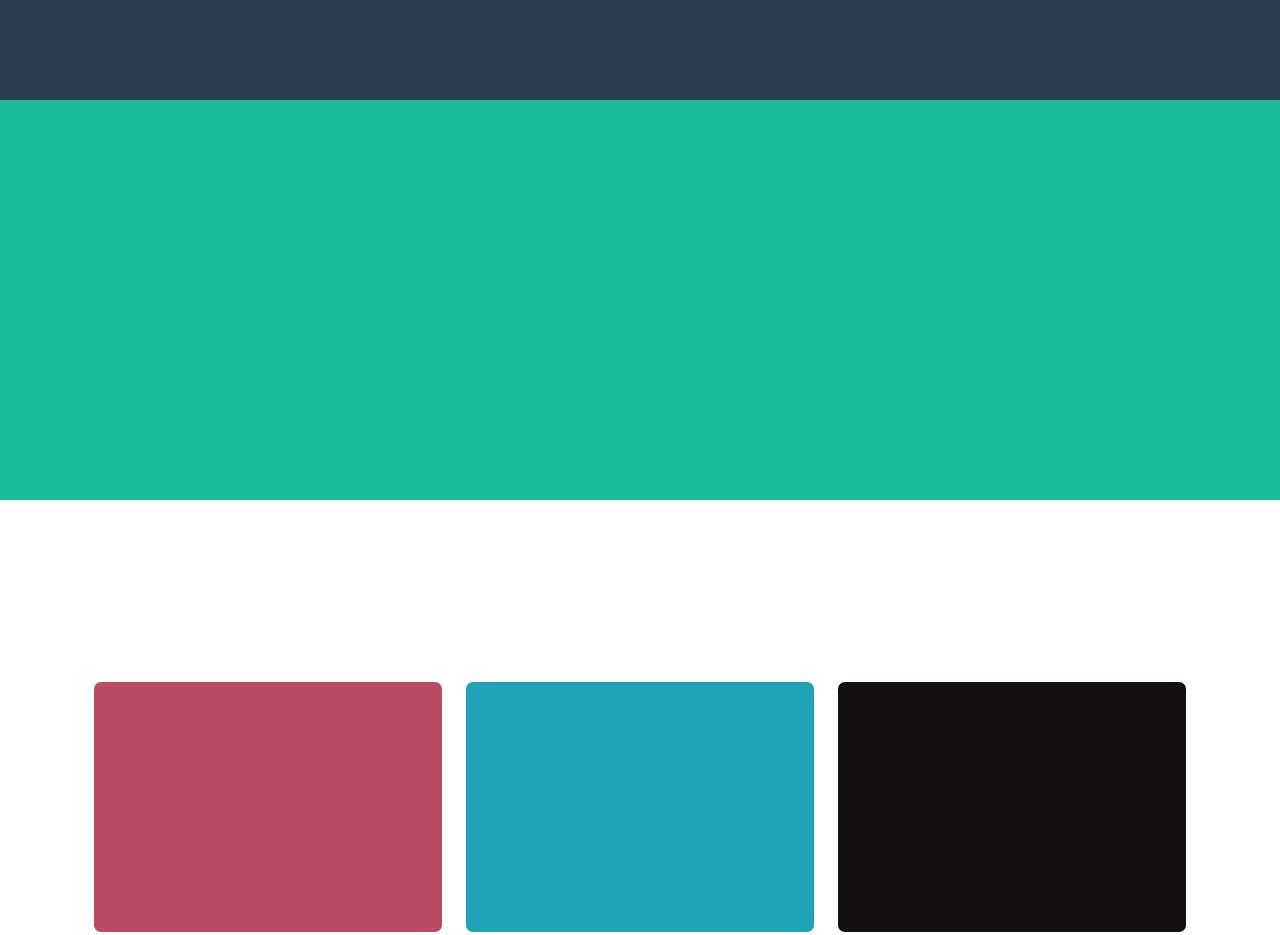
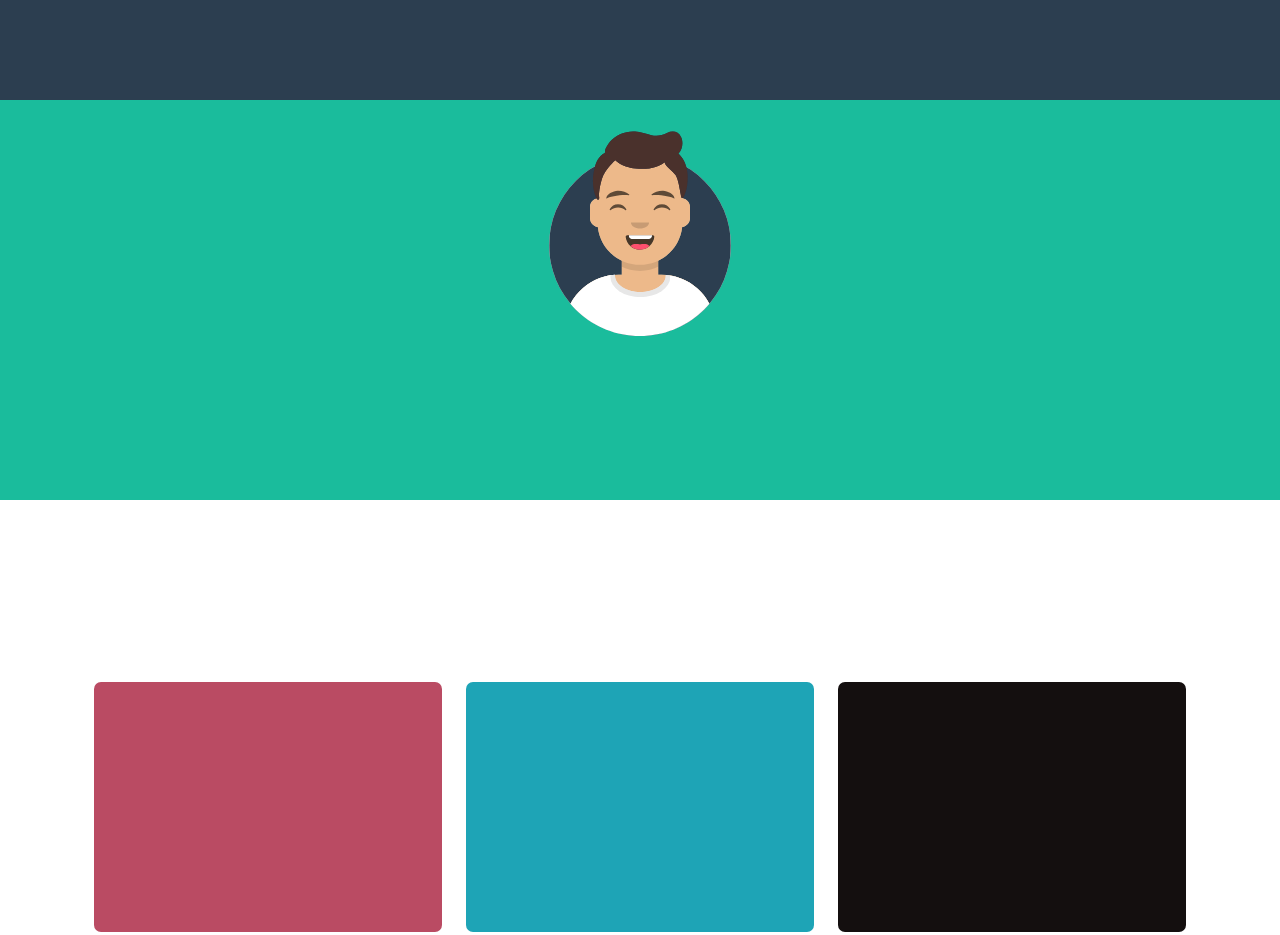
Before and after one commit to yleniapregnolato/html-css-bootstrap-freelancer, a plain HTML site: page index.html in a window 1280 px wide. Shown: the top 935 px of the page. Drawn offline with nearby package versions, Linux system fonts and the light colour scheme.

Commit message:
add: hero section's avatar

```diff
--- a/css/style.css
+++ b/css/style.css
@@ -3,6 +3,9 @@ h3 {
     height: 150px;
 }
 
+img {
+    max-width: 100%;
+}
 /* utilities */
 
 .ms_bg-1 {
@@ -47,6 +50,12 @@ h3 {
     height: 350px;
 }
 
+.ms_avatar {
+    height: 200px;
+    width: 200px;
+    margin: 0 auto;
+    object-fit: cover;
+}
 /* /hero section */
 
 /* cards section */
--- a/index.html
+++ b/index.html
@@ -32,7 +32,9 @@
         <!-- main -->
 
         <!-- hero section -->
-        <section class="container-fluid ms_hero"></section>
+        <section class="container-fluid ms_hero">
+            <div class="ms_avatar pt-4"><img src="./img/avatar.svg" alt="img-avatar"></div>
+        </section>
         <!-- /hero section -->
 
         <!-- cards section -->
```
